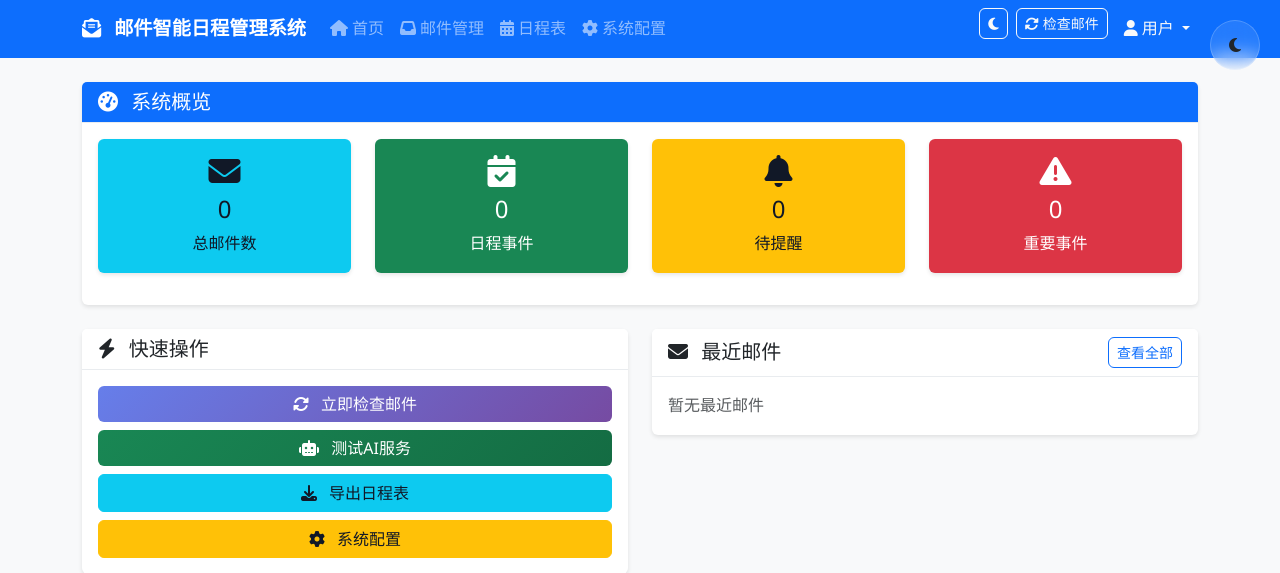
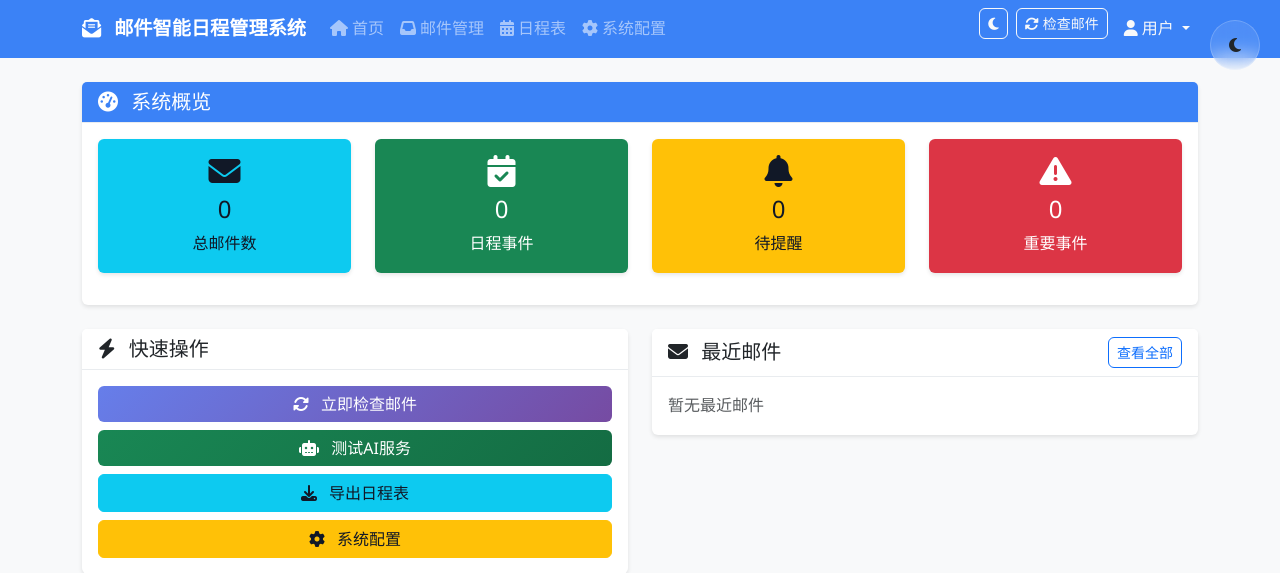
Before and after one commit to Harrydi2006/mail-analyzer, a Flask app: page / in a window 1280 px wide. Shown: the top 573 px of the page. Run offline with Flask 3, Linux system fonts and the light colour scheme; the visitor is signed in with stand-in values (Sample User, id 1); data that the repository does not hold is empty; parts of the project's set-up code (start-up, migrations or seed data) failed here and were passed over; some libraries are stand-ins or nearby versions.

Commit message:
fix light theme toggle and lighten primary

```diff
--- a/static/css/style.css
+++ b/static/css/style.css
@@ -8,6 +8,20 @@ body {
     min-height: 100vh;
     display: flex;
     flex-direction: column;
+}
+
+/* 明确的亮色主题（防止被旧的 dark 规则/浏览器偏好误伤） */
+[data-bs-theme="light"] body {
+    background-color: #f8f9fa !important;
+    color: #212529 !important;
+}
+
+/* 亮色模式：调浅主色（避免“主题色过深蓝”） */
+[data-bs-theme="light"] {
+    --bs-primary: #3b82f6;
+    --bs-primary-rgb: 59, 130, 246;
+    --bs-link-color: #2563eb;
+    --bs-link-hover-color: #1d4ed8;
 }
 
 /* 加载状态 */
--- a/templates/base.html
+++ b/templates/base.html
@@ -1,5 +1,5 @@
 <!DOCTYPE html>
-<html lang="zh-CN" data-bs-theme="auto">
+<html lang="zh-CN" data-bs-theme="light">
 <head>
     <meta charset="UTF-8">
     <meta name="viewport" content="width=device-width, initial-scale=1.0">
@@ -10,7 +10,7 @@
     <!-- Font Awesome (local) -->
     <link href="{{ url_for('static', filename='vendor/fontawesome/css/all.min.css') }}" rel="stylesheet">
     <!-- 自定义CSS（附带版本号以避免缓存） -->
-    <link href="{{ url_for('static', filename='css/style.css') }}?v=20251215d" rel="stylesheet">
+    <link href="{{ url_for('static', filename='css/style.css') }}?v=20251215e" rel="stylesheet">
 
     {% block extra_css %}{% endblock %}
 </head>
@@ -54,7 +54,7 @@
                 <ul class="navbar-nav">
                     <li class="nav-item me-2">
                         <button class="btn btn-outline-light btn-sm" id="theme-toggle" onclick="toggleTheme()">
-                            <i class="fas fa-moon" id="theme-icon"></i>
+                            <i class="fas fa-moon theme-icon" id="theme-icon-navbar"></i>
                         </button>
                     </li>
                     <li class="nav-item me-2">
@@ -88,7 +88,7 @@
 
     <!-- 深色模式切换按钮 -->
     <div class="theme-toggle" onclick="toggleTheme()" title="切换深色模式">
-        <i class="fas fa-moon" id="theme-icon"></i>
+        <i class="fas fa-moon theme-icon" id="theme-icon-float"></i>
     </div>
 
     <!-- 页脚 -->
@@ -167,33 +167,26 @@
         // 深色模式切换功能
         function toggleTheme() {
             const html = document.documentElement;
-            const themeIcon = document.getElementById('theme-icon');
-            const currentTheme = html.getAttribute('data-bs-theme');
-
-            if (currentTheme === 'dark') {
-                html.setAttribute('data-bs-theme', 'light');
-                themeIcon.className = 'fas fa-moon';
-                localStorage.setItem('theme', 'light');
-            } else {
-                html.setAttribute('data-bs-theme', 'dark');
-                themeIcon.className = 'fas fa-sun';
-                localStorage.setItem('theme', 'dark');
-            }
+            const currentTheme = html.getAttribute('data-bs-theme') || 'light';
+            const nextTheme = (currentTheme === 'dark') ? 'light' : 'dark';
+            html.setAttribute('data-bs-theme', nextTheme);
+            // 同步更新所有主题图标（页面里有两个按钮）
+            document.querySelectorAll('.theme-icon').forEach(function(icon){
+                icon.className = (nextTheme === 'dark') ? 'fas fa-sun theme-icon' : 'fas fa-moon theme-icon';
+            });
+            try { localStorage.setItem('theme', nextTheme); } catch (e) {}
         }
 
         // 页面加载时恢复主题设置
         document.addEventListener('DOMContentLoaded', function() {
-            const savedTheme = localStorage.getItem('theme');
+            let savedTheme = null;
+            try { savedTheme = localStorage.getItem('theme'); } catch (e) { savedTheme = null; }
             const html = document.documentElement;
-            const themeIcon = document.getElementById('theme-icon');
-
-            if (savedTheme === 'dark') {
-                html.setAttribute('data-bs-theme', 'dark');
-                themeIcon.className = 'fas fa-sun';
-            } else {
-                html.setAttribute('data-bs-theme', 'light');
-                themeIcon.className = 'fas fa-moon';
-            }
+            const theme = (savedTheme === 'dark') ? 'dark' : 'light';
+            html.setAttribute('data-bs-theme', theme);
+            document.querySelectorAll('.theme-icon').forEach(function(icon){
+                icon.className = (theme === 'dark') ? 'fas fa-sun theme-icon' : 'fas fa-moon theme-icon';
+            });
         });
     </script>
 
```
